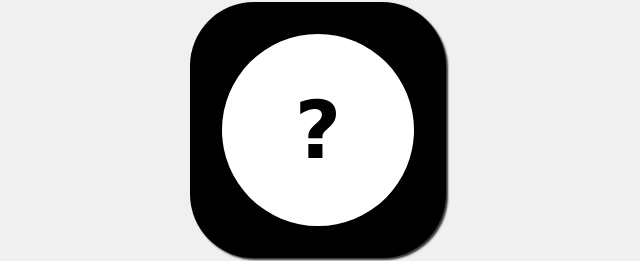
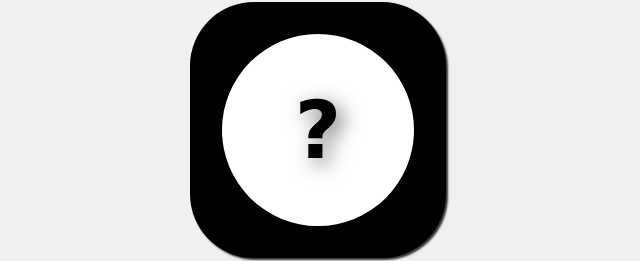
Before and after one commit to FloTheWiz/8Ball, a plain HTML site: page index.html in a window 1280 px wide. Shown: the part 118-379 px from the top of the page, without its empty margins (322-962 px from the left). Drawn offline with Linux system fonts and the light colour scheme; a web font is replaced by a local one.

Commit message:
add dropshadow to ?
whole ass commit

```diff
--- a/index.html
+++ b/index.html
@@ -11,7 +11,7 @@
 <h1>Magic 8Ball</h1>
 <div class="orb">
   <div class="ball">
-    <h2 class="icon" id="icon">?</h2>
+    <h2 class="icon" id="icon" style="filter: drop-shadow(6px 6px 10px #777)">?</h2>
   </div>
 </div>
 <div id="answer"></div>
```
